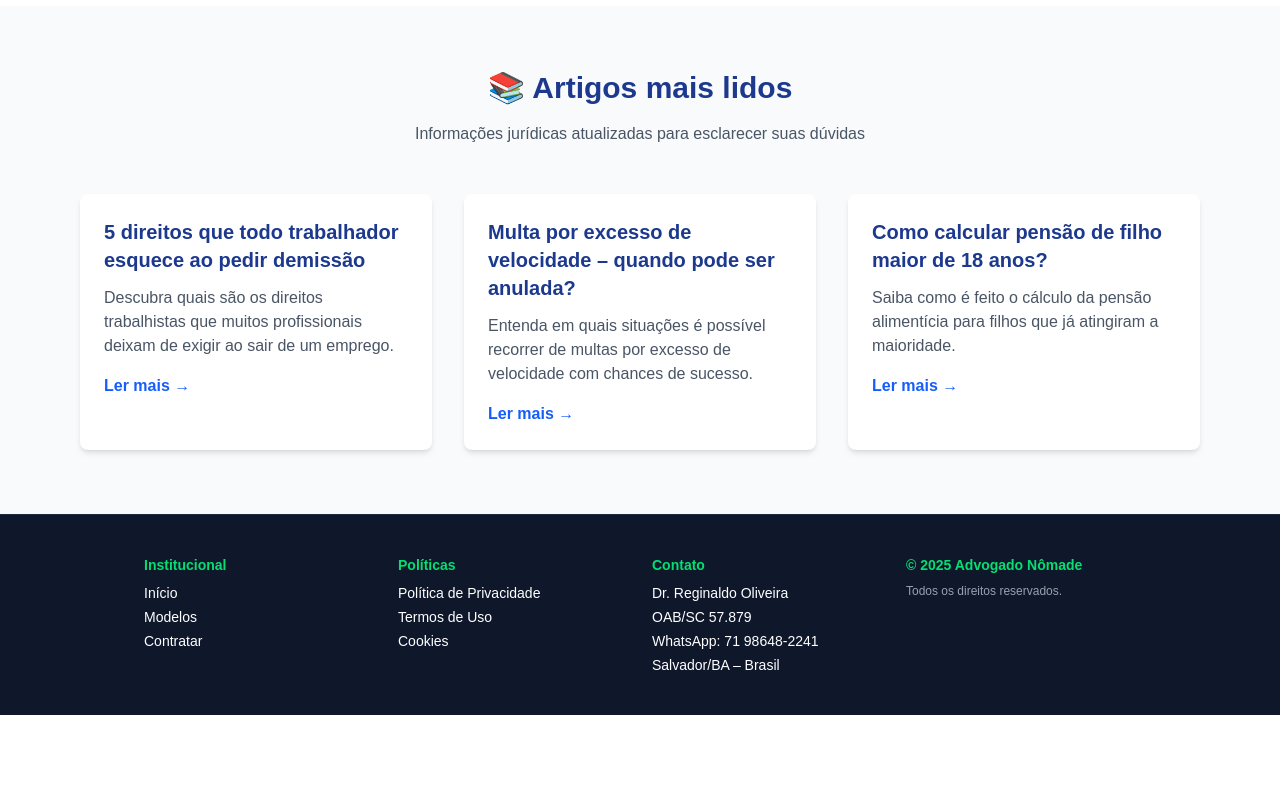
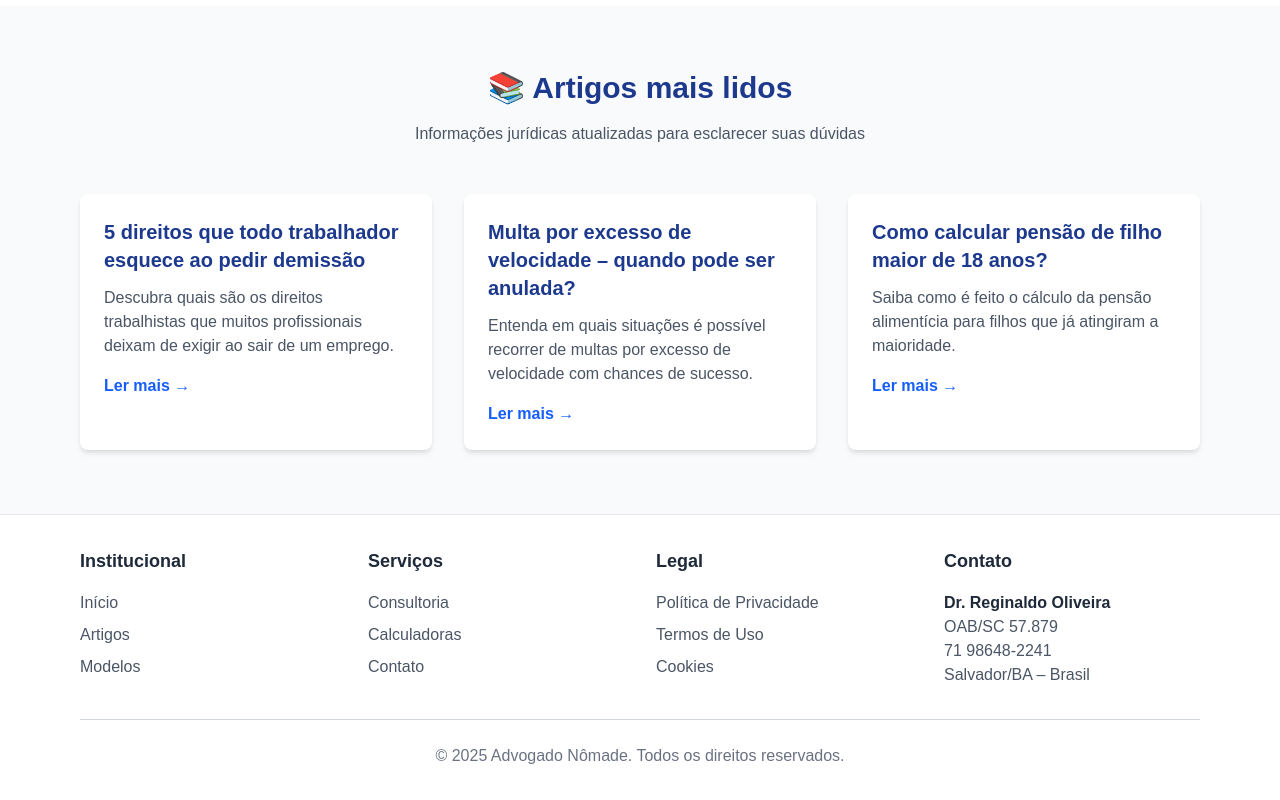
Before and after one commit to mestrereginaldo-site/advogadonomade1, a Next.js app: page / in a window 1280 px wide. Shown: the part 1466-2266 px from the top of the page. Before the commit the page ends 2181 px from the top, so only its background shows below. Built offline with nearby package versions, Linux system fonts and the light colour scheme.

Commit message:
Update Footer.tsx

```diff
--- a/app/components/Footer.tsx
+++ b/app/components/Footer.tsx
@@ -1,50 +1,53 @@
-// app/components/Footer.tsx
-import Link from "next/link";
-
 export default function Footer() {
   return (
-    <footer className="w-full bg-slate-900 border-t border-slate-800 text-white">
-      <div className="max-w-5xl mx-auto px-4 py-10 grid grid-cols-1 md:grid-cols-4 gap-6 text-sm">
-        {/* Institucional */}
+    <footer className="bg-white text-gray-800 py-8 border-t border-gray-200">
+      <div className="max-w-6xl mx-auto px-4">
+        <div className="grid grid-cols-1 md:grid-cols-4 gap-8 mb-8">
           <div>
-          <h3 className="font-bold text-green-400 mb-2">Institucional</h3>
-          <ul className="space-y-1">
-            <li><Link href="/" className="text-white hover:text-green-400">Início</Link></li>
-            <li><Link href="/Modelos" className="text-white hover:text-green-400">Modelos</Link></li>
-            <li><Link href="/contratar" className="text-white hover:text-green-400">Contratar</Link></li>
+            <h3 className="text-lg font-semibold mb-4">Institucional</h3>
+            <ul className="space-y-2">
+              <li><a href="/" className="text-gray-600 hover:text-blue-600 transition">Início</a></li>
+              <li><a href="/artigos" className="text-gray-600 hover:text-blue-600 transition">Artigos</a></li>
+              <li><a href="/modelos" className="text-gray-600 hover:text-blue-600 transition">Modelos</a></li>
             </ul>
           </div>
 
-        {/* Políticas */}
           <div>
-          <h3 className="font-bold text-green-400 mb-2">Políticas</h3>
-          <ul className="space-y-1">
-            <li><Link href="/politica-de-privacidade" className="text-white hover:text-green-400">Política de Privacidade</Link></li>
-            <li><Link href="/termos-de-uso" className="text-white hover:text-green-400">Termos de Uso</Link></li>
-            <li><Link href="/cookies" className="text-white hover:text-green-400">Cookies</Link></li>
+            <h3 className="text-lg font-semibold mb-4">Serviços</h3>
+            <ul className="space-y-2">
+              <li><a href="/consultoria" className="text-gray-600 hover:text-blue-600 transition">Consultoria</a></li>
+              <li><a href="/calculadoras" className="text-gray-600 hover:text-blue-600 transition">Calculadoras</a></li>
+              <li><a href="/contato" className="text-gray-600 hover:text-blue-600 transition">Contato</a></li>
             </ul>
           </div>
 
-        {/* Contato */}
           <div>
-          <h3 className="font-bold text-green-400 mb-2">Contato</h3>
-          <ul className="space-y-1">
-            <li>Dr. Reginaldo Oliveira</li>
-            <li>OAB/SC 57.879</li>
-            <li>
-              <a href="https://wa.me/5571986482241" className="text-white hover:text-green-400">
-                WhatsApp: 71 98648-2241
-              </a>
-            </li>
-            <li>Salvador/BA – Brasil</li>
+            <h3 className="text-lg font-semibold mb-4">Legal</h3>
+            <ul className="space-y-2">
+              <li><a href="/politica-de-privacidade" className="text-gray-600 hover:text-blue-600 transition">Política de Privacidade</a></li>
+              <li><a href="/termos-de-uso" className="text-gray-600 hover:text-blue-600 transition">Termos de Uso</a></li>
+              <li><a href="/cookies" className="text-gray-600 hover:text-blue-600 transition">Cookies</a></li>
             </ul>
           </div>
 
-        {/* Direitos */}
           <div>
-          <h3 className="font-bold text-green-400 mb-2">© 2025 Advogado Nômade</h3>
-          <p className="text-xs text-gray-400">
-            Todos os direitos reservados.
+            <h3 className="text-lg font-semibold mb-4">Contato</h3>
+            <div className="text-gray-600">
+              <p className="font-semibold text-gray-800">Dr. Reginaldo Oliveira</p>
+              <p>OAB/SC 57.879</p>
+              <p>
+                <a href="tel:+5571986482241" className="hover:text-blue-600 transition">
+                  71 98648-2241
+                </a>
+              </p>
+              <p>Salvador/BA – Brasil</p>
+            </div>
+          </div>
+        </div>
+
+        <div className="border-t border-gray-300 pt-6 text-center">
+          <p className="text-gray-500">
+            © 2025 Advogado Nômade. Todos os direitos reservados.
           </p>
         </div>
       </div>
```
Lines whose indentation alone changed are shown as unchanged.
